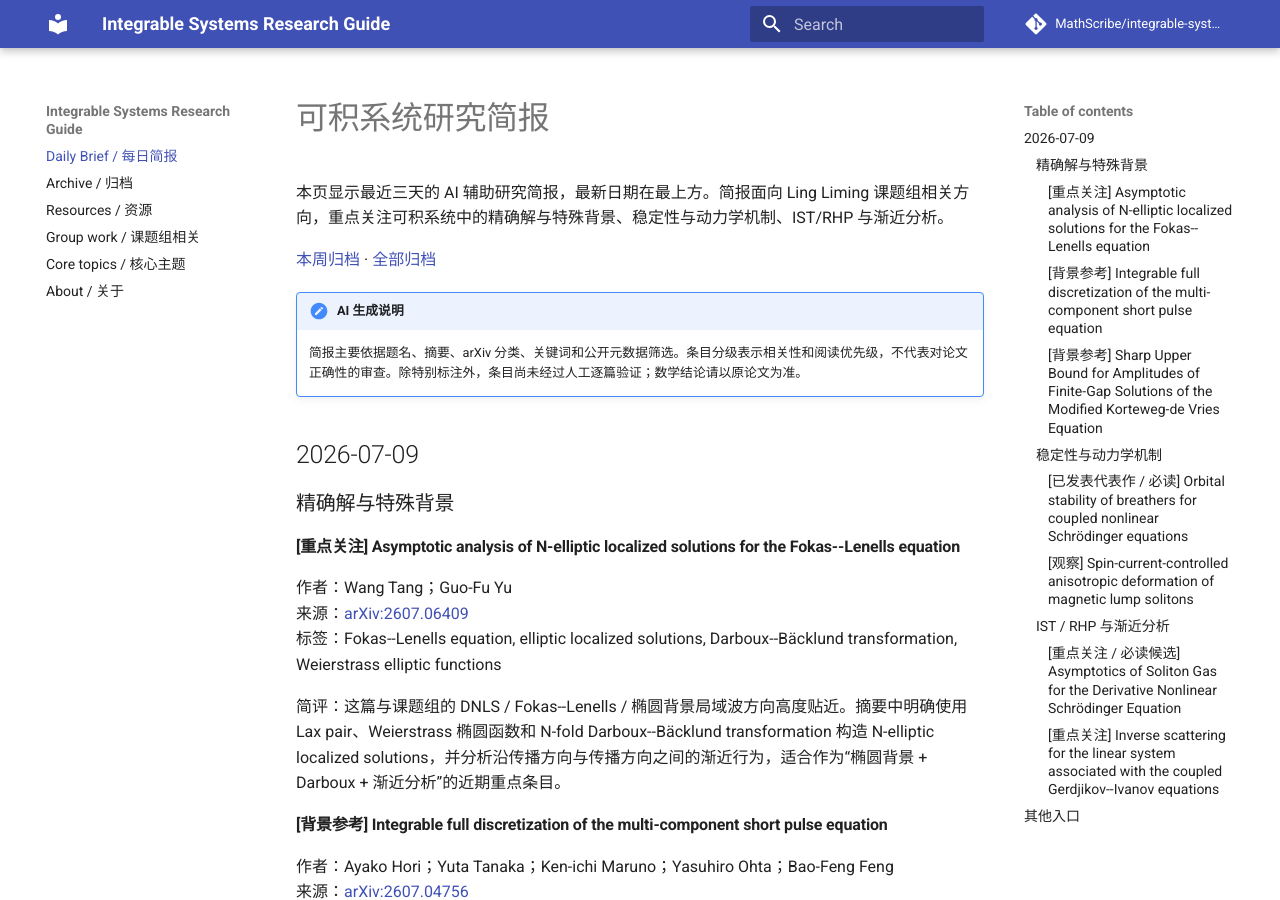
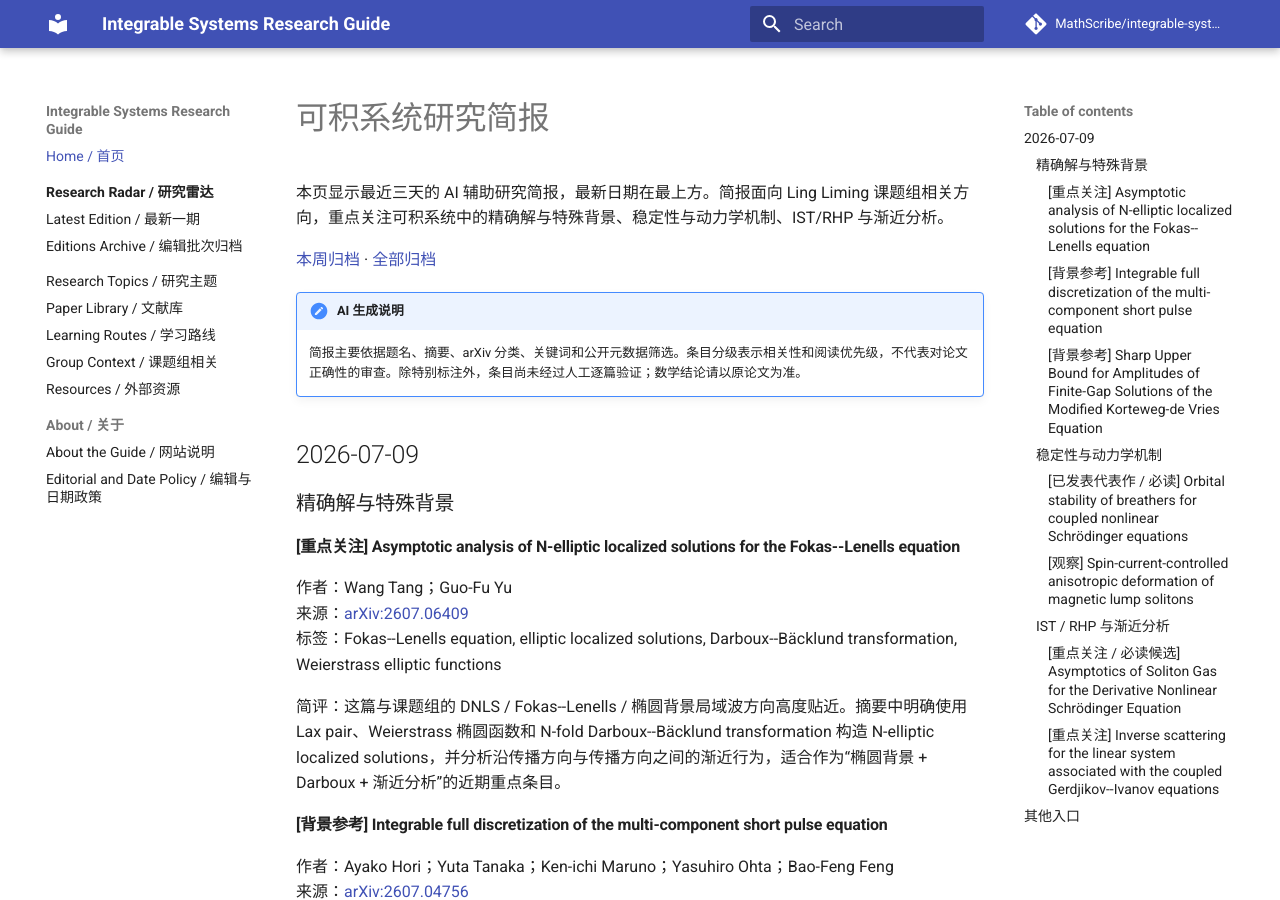
Before and after one commit to MathScribe/integrable-systems-guide, an MkDocs documentation site: the page built from docs/index.md, in a window 1280 px wide and 900 px high. Built offline with MkDocs 1.6.1 and Material for MkDocs 9.7.7, drawn with Linux system fonts in a browser that asks for light colours; comment, search, counter and statistics services are not loaded.

Commit message:
Restructure site navigation around radar, topics, library, and learning

```diff
--- a/mkdocs.yml
+++ b/mkdocs.yml
@@ -1,5 +1,5 @@
 site_name: Integrable Systems Research Guide
-site_description: Annotated research guide for integrable systems, IST, RHP methods, nonlinear steepest descent, nonlinear waves, and finite-gap methods.
+site_description: Curated research radar, literature maps, and learning routes for integrable systems and nonlinear waves.
 site_url: https://mathscribe.github.io/integrable-systems-guide/
 repo_url: https://github.com/MathScribe/integrable-systems-guide
 repo_name: MathScribe/integrable-systems-guide
@@ -8,18 +8,26 @@ theme:
   name: material
   features:
     - navigation.sections
+    - navigation.indexes
     - navigation.top
     - search.suggest
     - search.highlight
     - content.code.copy
 
 nav:
-  - Daily Brief / 每日简报: index.md
-  - Archive / 归档: radar/index.md
-  - Resources / 资源: resources.md
-  - Group work / 课题组相关: group-work.md
-  - Core topics / 核心主题: topics.md
-  - About / 关于: about.md
+  - Home / 首页: index.md
+  - Research Radar / 研究雷达:
+      - Overview / 栏目说明: radar/index.md
+      - Latest Edition / 最新一期: radar/latest.md
+      - Editions Archive / 编辑批次归档: radar/2026-W28.md
+  - Research Topics / 研究主题: topics.md
+  - Paper Library / 文献库: papers.md
+  - Learning Routes / 学习路线: learning.md
+  - Group Context / 课题组相关: group-work.md
+  - Resources / 外部资源: resources.md
+  - About / 关于:
+      - About the Guide / 网站说明: about.md
+      - Editorial and Date Policy / 编辑与日期政策: editorial-policy.md
 
 markdown_extensions:
   - admonition
```
